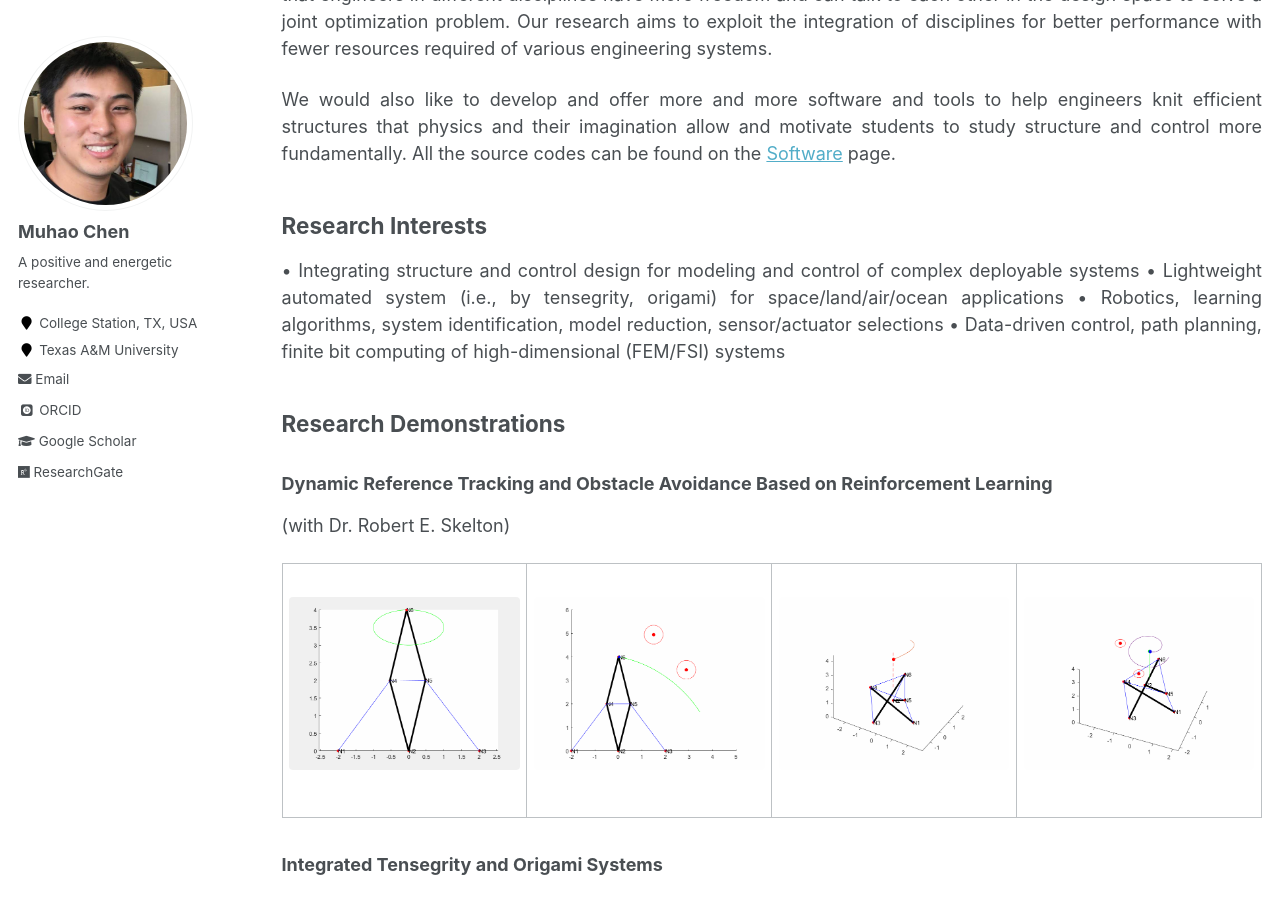
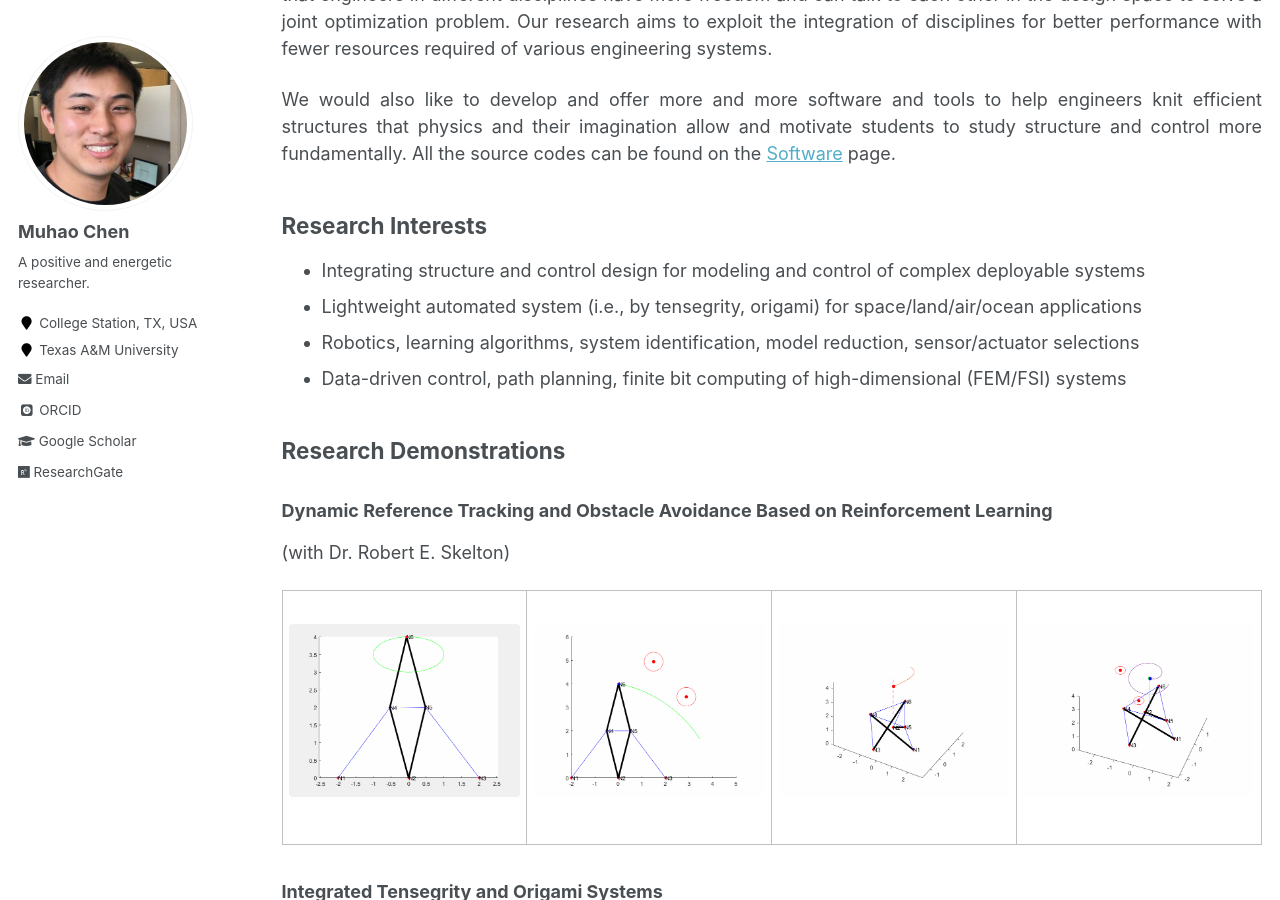
Before and after one commit to Muhao-Chen/muhao-chen.github.io, a Jekyll site: the page built from _pages/research.md, in a window 1280 px wide and 900 px high, scrolled down 363 px. Built offline with Jekyll 4.4.1, drawn with Linux system fonts in a browser that asks for light colours; some web fonts are replaced.

```diff
--- a/_pages/research.md
+++ b/_pages/research.md
@@ -16,10 +16,10 @@ The existing design approaches mainly deal with what is sufficient rather than n
 We would also like to develop and offer more and more software and tools to help engineers knit efficient structures that physics and their imagination allow and motivate students to study structure and control more fundamentally. All the source codes can be found on the [Software](https://muhao-chen.github.io/resources/) page.
 
 ## Research Interests
-• Integrating structure and control design for modeling and control of complex deployable systems
-• Lightweight automated system (i.e., by tensegrity, origami) for space/land/air/ocean applications
-• Robotics, learning algorithms, system identification, model reduction, sensor/actuator selections
-• Data-driven control, path planning, finite bit computing of high-dimensional (FEM/FSI) systems
+* Integrating structure and control design for modeling and control of complex deployable systems
+* Lightweight automated system (i.e., by tensegrity, origami) for space/land/air/ocean applications
+* Robotics, learning algorithms, system identification, model reduction, sensor/actuator selections
+* Data-driven control, path planning, finite bit computing of high-dimensional (FEM/FSI) systems
 
 <!--
 ## Research Keywords
```
